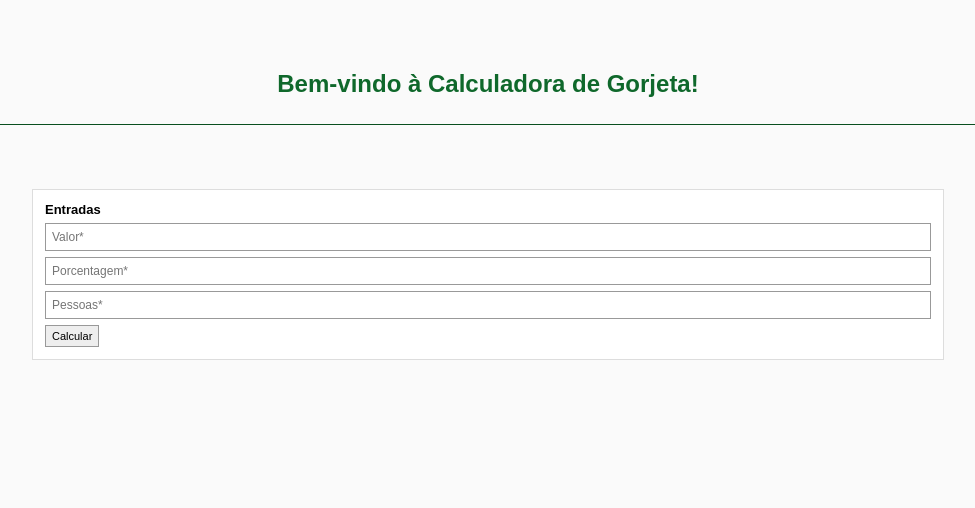
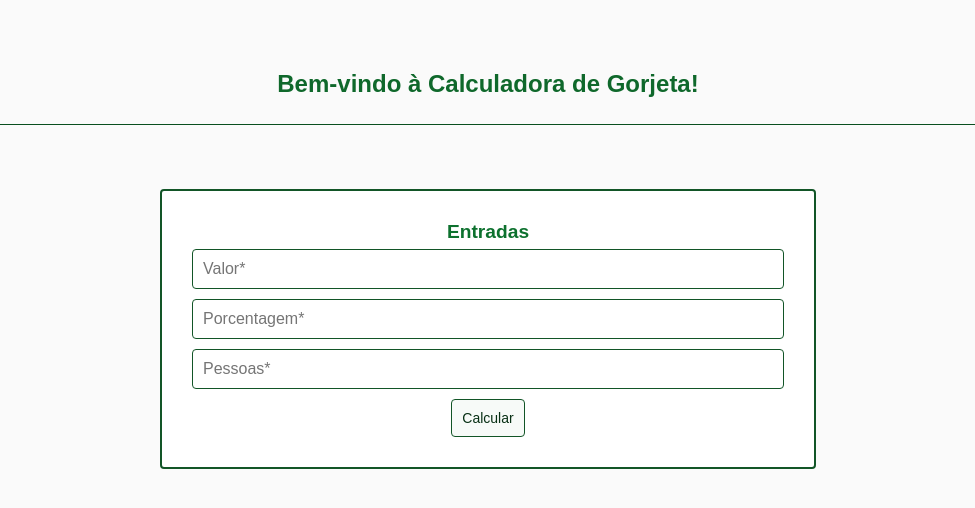
Before and after one commit to agathahelena/bad-tip-split-vue, a Vue app: page / in a window 1280 px wide. Shown: the top 508 px of the page, without its empty margins (152-1127 px from the left). Built offline with nearby package versions, Linux system fonts and the light colour scheme.

Commit message:
feat : pronto

```diff
--- a/src/components/Calculadora.vue
+++ b/src/components/Calculadora.vue
@@ -57,6 +57,54 @@ function calculate() {
 </template>
 
 <style>
+.panel h2 {
+    font-size: 1.2rem;
+    color: #0d712e;
+    font-weight: bold;
+}
+
+.panel {
+    padding: 30px;
+    border: 2px solid #125527;
+    border-radius: 4px;
+    margin-bottom: 30px;
+    margin: 0 10vw 0 10vw;
+    text-align: center;
+}
+
+.input {
+    display: block;
+    width: 100%;
+    padding: 10px;
+    margin-bottom: 10px;
+    border: 1px solid #125527;
+    border-radius: 4px;
+    font-size: 1rem;
+}
+
+.small-btn{
+    padding: 10px;
+    color:#083015;
+    border-radius: 4px;
+    border: 1px solid #125527;
+    cursor: pointer;
+    background: #f7faf8;
+    font-size: 0.875rem;
+}
+.result {
+    font-size: 1rem;
+}
+
+.success {
+    color: green;
+    font-weight: bold;
+}
+
+.error {
+    color: red;
+    font-weight: bold;
+}
+
 @media (max-width: 600px){
 .panel h2 {
     font-size: 1.1rem;
```
